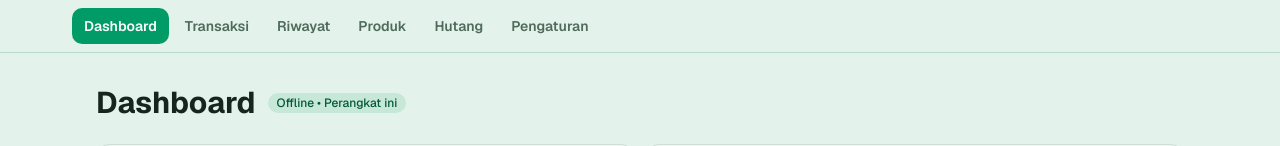
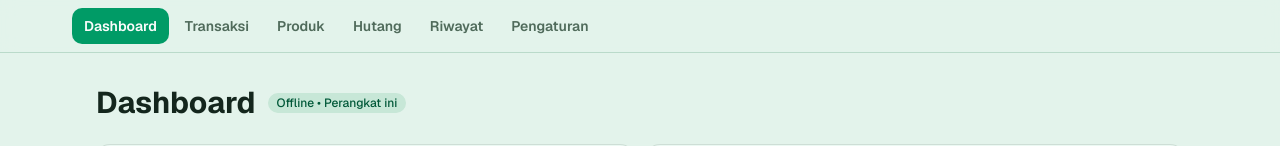
Before and after one commit to F4IRUZZZ/keuangan-next, a Next.js app: page / in a window 1280 px wide. Shown: the top 146 px of the page. Built offline with nearby package versions, Linux system fonts and the light colour scheme.

Commit message:
Fix: pindah nav Riwayat ke kiri Pengaturan

```diff
--- a/components/nav.tsx
+++ b/components/nav.tsx
@@ -14,9 +14,9 @@ import {
 const NAV = [
   { href: "/", label: "Dashboard", ikon: LayoutDashboard },
   { href: "/transaksi", label: "Transaksi", ikon: ArrowLeftRight },
-  { href: "/riwayat", label: "Riwayat", ikon: History },
   { href: "/produk", label: "Produk", ikon: Package },
   { href: "/hutang", label: "Hutang", ikon: HandCoins },
+  { href: "/riwayat", label: "Riwayat", ikon: History },
   { href: "/pengaturan", label: "Pengaturan", ikon: Settings },
 ];
 
```
